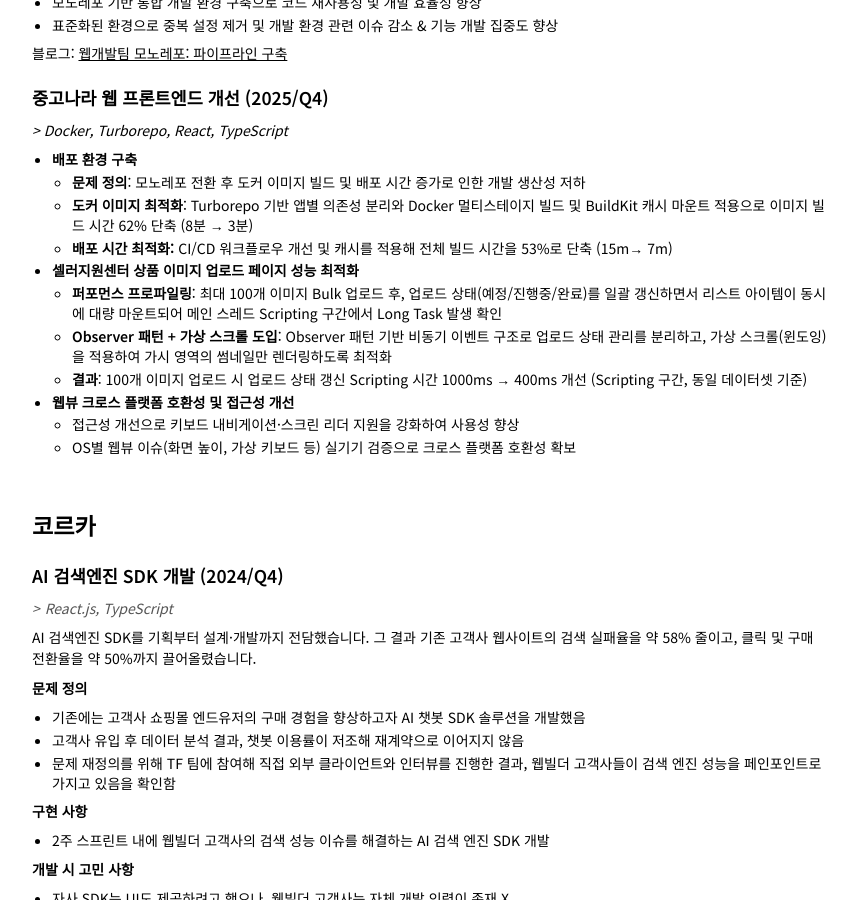
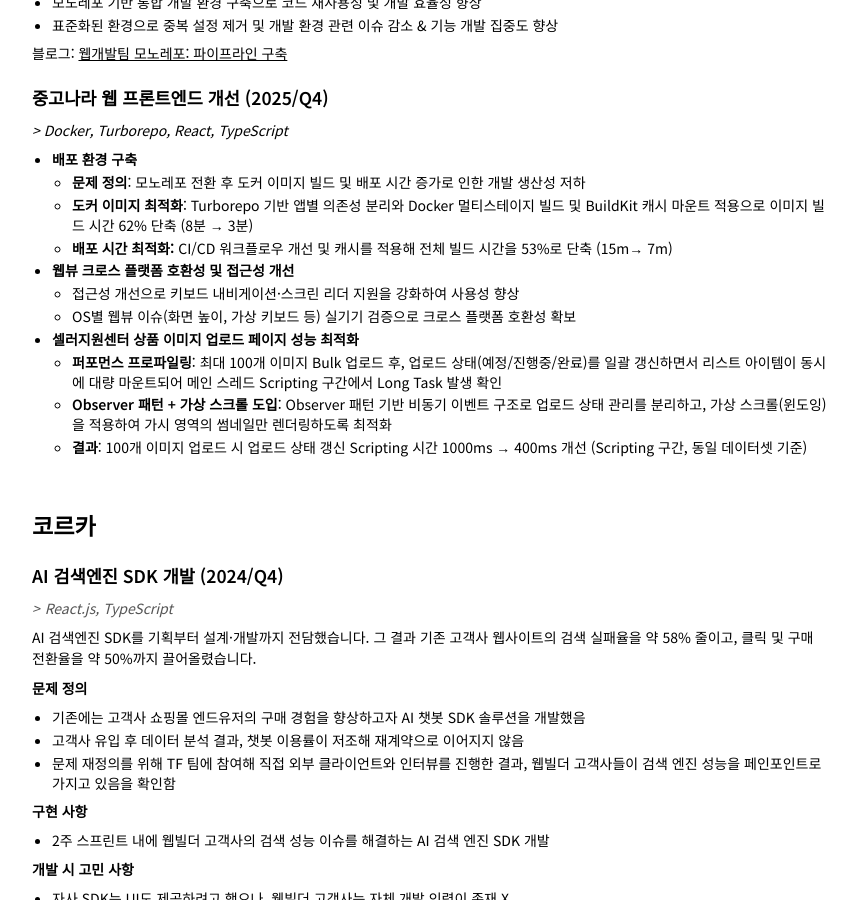
Before and after one commit to ghost-redo/ghost-redo.github.io, a Jekyll site: the page built from resume.md, in a window 1280 px wide and 900 px high, scrolled down 1616 px. Shown: the whole window, without its empty margins (209-1066 px from the left). Built offline with Jekyll 4.4.1, drawn with Linux system fonts in a browser that asks for light colours; some web fonts are replaced.

```diff
--- a/resume.md
+++ b/resume.md
@@ -95,13 +95,13 @@ _> Docker, Turborepo, React, TypeScript_
   - **문제 정의**: 모노레포 전환 후 도커 이미지 빌드 및 배포 시간 증가로 인한 개발 생산성 저하
   - **도커 이미지 최적화**: Turborepo 기반 앱별 의존성 분리와 Docker 멀티스테이지 빌드 및 BuildKit 캐시 마운트 적용으로 이미지 빌드 시간 62% 단축 (8분 → 3분)
   - **배포 시간 최적화:** CI/CD 워크플로우 개선 및 캐시를 적용해 전체 빌드 시간을 53%로 단축 (15m→ 7m)
+- **웹뷰 크로스 플랫폼 호환성 및 접근성 개선**
+  - 접근성 개선으로 키보드 내비게이션·스크린 리더 지원을 강화하여 사용성 향상
+  - OS별 웹뷰 이슈(화면 높이, 가상 키보드 등) 실기기 검증으로 크로스 플랫폼 호환성 확보
 - **셀러지원센터 상품 이미지 업로드 페이지 성능 최적화**
   - **퍼포먼스 프로파일링**: 최대 100개 이미지 Bulk 업로드 후, 업로드 상태(예정/진행중/완료)를 일괄 갱신하면서 리스트 아이템이 동시에 대량 마운트되어 메인 스레드 Scripting 구간에서 Long Task 발생 확인
   - **Observer 패턴 + 가상 스크롤 도입**: Observer 패턴 기반 비동기 이벤트 구조로 업로드 상태 관리를 분리하고, 가상 스크롤(윈도잉)을 적용하여 가시 영역의 썸네일만 렌더링하도록 최적화
   - **결과**: 100개 이미지 업로드 시 업로드 상태 갱신 Scripting 시간 1000ms → 400ms 개선 (Scripting 구간, 동일 데이터셋 기준)
-- **웹뷰 크로스 플랫폼 호환성 및 접근성 개선**
-  - 접근성 개선으로 키보드 내비게이션·스크린 리더 지원을 강화하여 사용성 향상
-  - OS별 웹뷰 이슈(화면 높이, 가상 키보드 등) 실기기 검증으로 크로스 플랫폼 호환성 확보
 
 <br>
 
```
